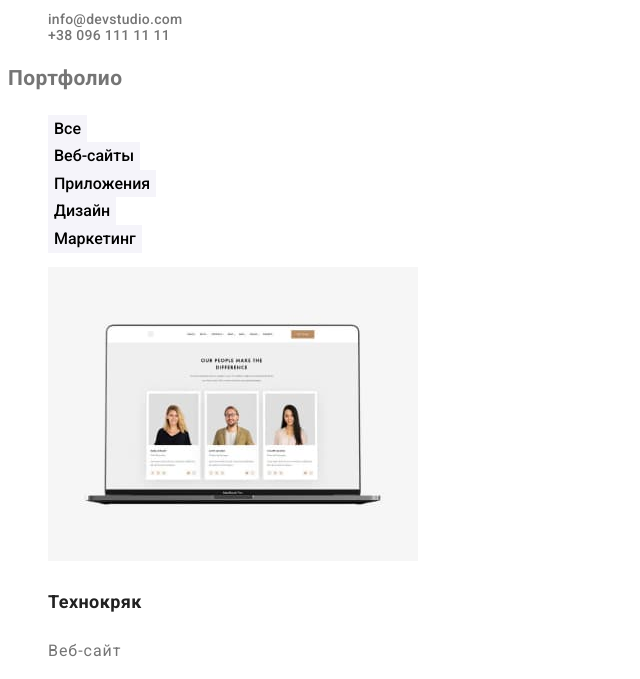
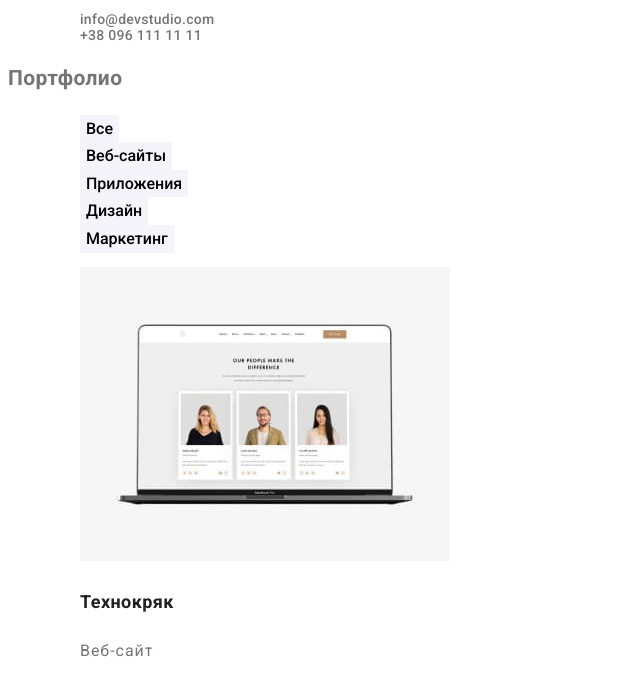
Before and after one commit to DenisBuk/goit-markup-hw-03, a plain HTML site: page portfolio.html in a window 1280 px wide. Shown: the part 103-782 px from the top of the page, without its empty margins (0-640 px from the left). Drawn offline with Linux system fonts and the light colour scheme.

Commit message:
css changes

```diff
--- a/css/style.css
+++ b/css/style.css
@@ -16,6 +16,15 @@ body {
     letter-spacing: 0.03em;
     font-size: 14px;
     line-height: 1.71;
+}
+
+.container{
+    width: 1200px;
+    margin-right: auto;
+    margin-left: auto;
+    padding-right: 15px;
+    padding-left: 15px;
+
 }
 
 /*header*/
--- a/portfolio.html
+++ b/portfolio.html
@@ -10,6 +10,7 @@
 </head>
 <body>
     <header class="header">
+        <div class="container">
         <nav>
             <a href="" class="logo">Web<span class="logo-black">Studio</span></a>
         <ul class="site-nav list">
@@ -23,7 +24,7 @@
             <li><a href="mailto:info@devstudio.com" class="link"> info@devstudio.com </a></li>
             <li><a href="tel:+380961111111" class="link"> +38 096 111 11 11 </a></li>
         </ul>
-
+    </div>
     </header>
 <main>
    <!--Заголовок-->
@@ -31,7 +32,7 @@
     <h1>Портфолио</h1>
 
     <!--Кнопки-->
-
+    <div class="container">
             <ul class="filter-list list">
                 <li> <button type="button" class="filter-button">Все</button></li>
                 <li> <button type="button" class="filter-button">Веб-сайты</button></li>
@@ -39,9 +40,10 @@
                 <li> <button type="button" class="filter-button">Дизайн</button></li>
                 <li> <button type="button" class="filter-button">Маркетинг</button></li>
             </ul>
+    </div>
 
 <!--Фото-->
-
+<div class="container">
         <ul class="portfolio-list list">
     <li><a href="" class="link portfolio-link">
         <img src="./images/images-portfolio/web.jpg" alt="Технокряк" width="370" height="294">
@@ -104,6 +106,7 @@
         </a>
     </li>
         </ul>
+    </div>
 
 </section>
 
```
